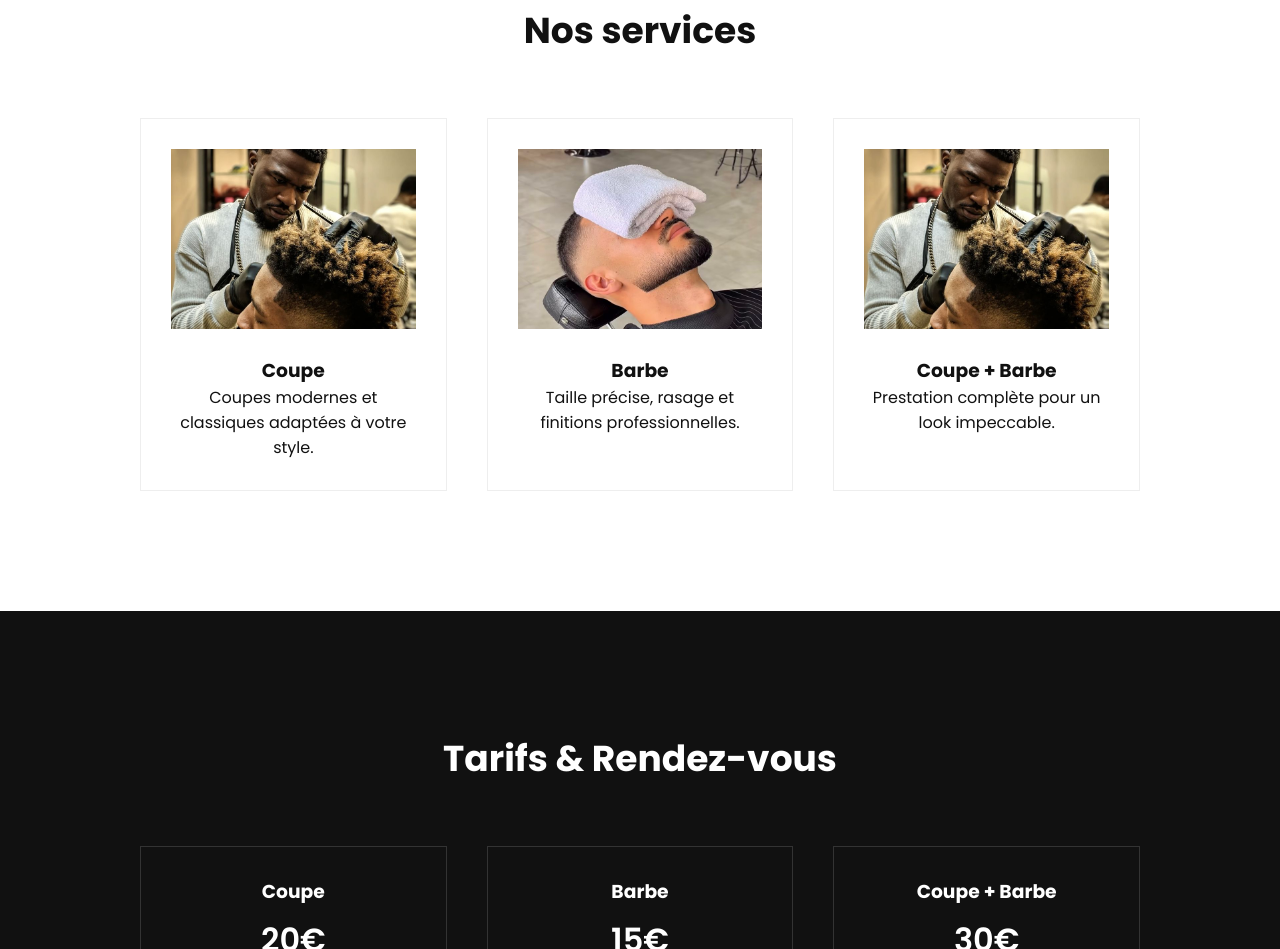
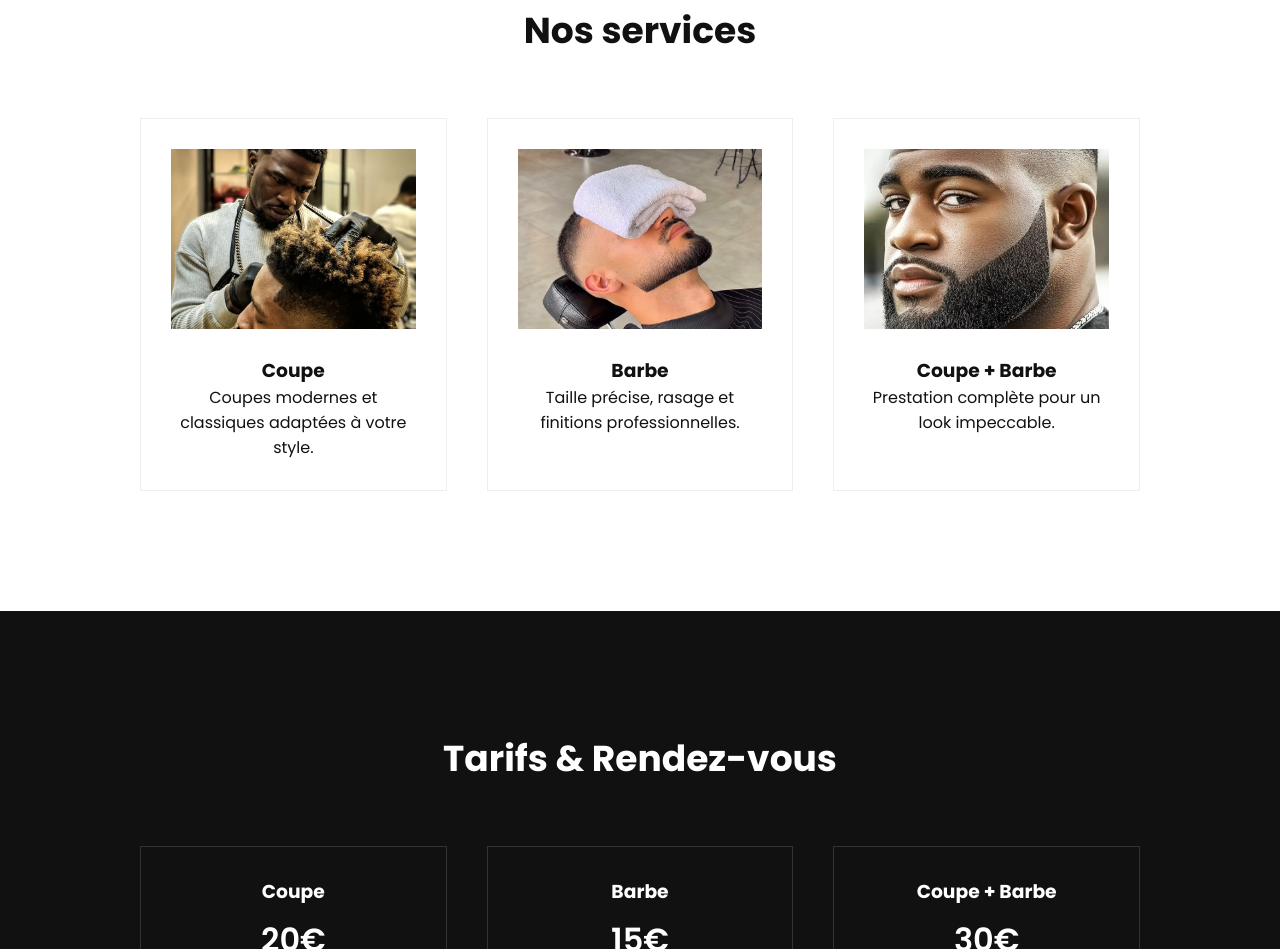
Before and after one commit to bengnn/demo-barber, a plain HTML site: page index.html in a window 1280 px wide. Shown: the part 917-1866 px from the top of the page. Drawn offline with Linux system fonts and the light colour scheme.

Commit message:
Update image source for barber service card

```diff
--- a/index.html
+++ b/index.html
@@ -44,7 +44,7 @@
     </div>
 
     <div class="card">
-      <img src="images/coupe.jpg" alt="">
+      <img src="images/barbe_coupe.jpg" alt="">
       <h3>Coupe + Barbe</h3>
       <p>Prestation complète pour un look impeccable.</p>
     </div>
```
